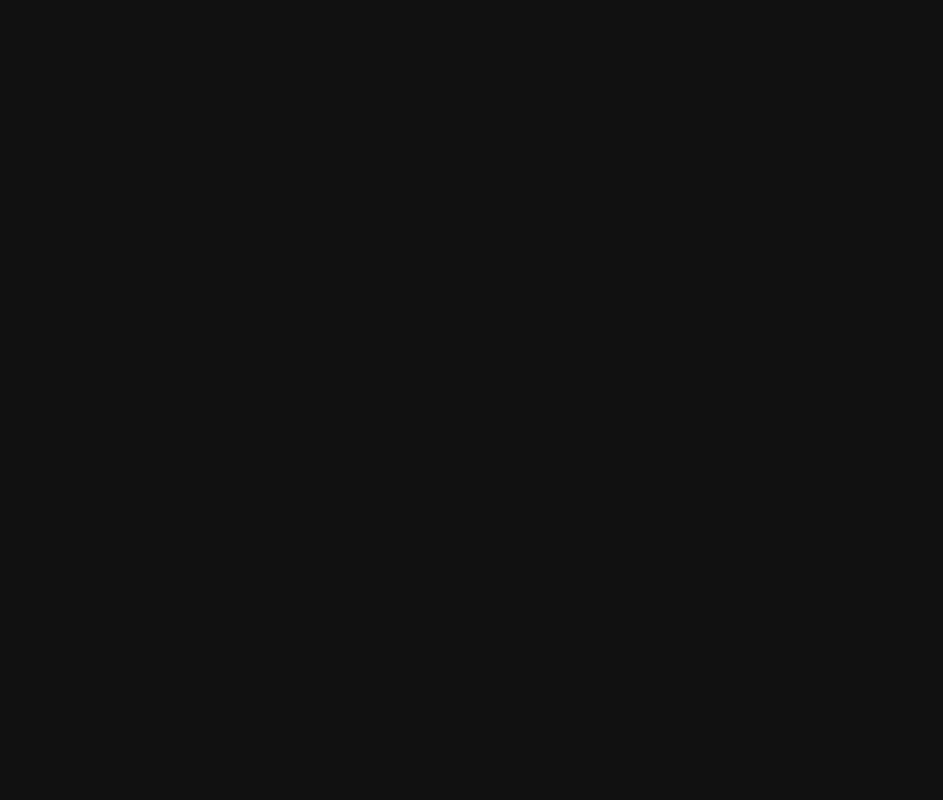
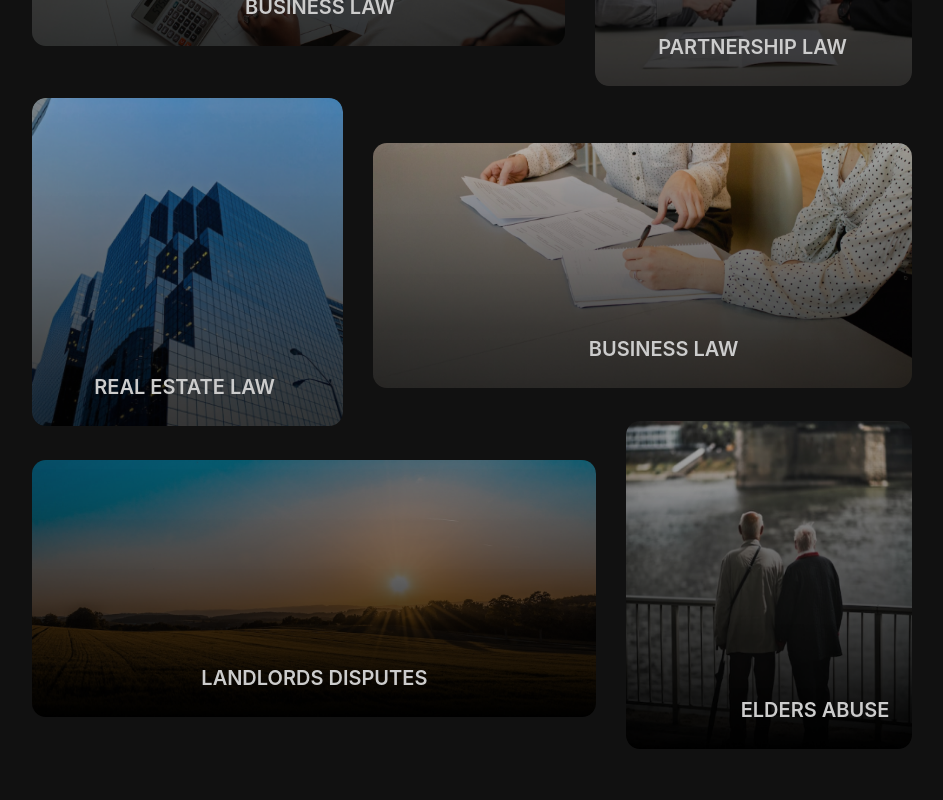
Before and after one commit to coding-francis/react-upskill, a React (Create React App) app: page / in a window 1280 px wide. Shown: the part 2060-2860 px from the top of the page, without its empty margins (168-1111 px from the left). Before the commit the page ends 1670 px from the top, so only its background shows below. Built offline with nearby package versions, Linux system fonts and the light colour scheme.

Commit message:
Practice page done

```diff
--- a/src/components/area/styles.css
+++ b/src/components/area/styles.css
@@ -11,7 +11,7 @@
     font-family: 'Inter';
     font-style: normal;
     font-weight: 600;
-    font-size: 24px;
+    font-size: 34px;
     line-height: 143.02%;
 }
 
@@ -21,6 +21,7 @@
     flex-direction: column;
     align-items: flex-start;
     justify-content: center;
+
 }
 
 #practice-container #cards #mini-card1{
@@ -54,7 +55,7 @@ span{
 
 #partnership{
     width: 100%;
-    height: 40vh;
+    height: 41vh;
     border-radius: 14px;
     transition: 2000ms ease-in;
 }
@@ -75,11 +76,13 @@ span{
     align-items: center;
     justify-content: flex-start;
     gap: 30px;
+    position: relative;
+    bottom: 8vh;
 }
 
 #realestate{
     width:100%;
-    height: 45vh;
+    height: 41vh;
     border-radius: 14px;
     transition: 2000ms ease-in;
 }
@@ -103,3 +106,39 @@ span{
 #business2:hover{
     transform: scale(1.2);
 }
+
+#practice-container #cards #mini-card3{
+    flex: 0.33;
+    display: flex;
+    align-items: center;
+    justify-content: flex-start;
+    gap: 30px;
+    position: relative;
+    bottom: 18vh;
+}
+
+#mini-card3 #landlords{
+    width: 100%;
+    border-radius: 14px;
+    transition: 2000ms ease-in;
+}
+
+#landlords:hover{
+    transform: scale(1.2);
+}
+
+#span5{
+    position: relative;
+    left: 30%;
+}
+
+#abuse{
+    width:100%;
+    height: 41vh;
+    border-radius: 14px;
+    transition: 2000ms ease-in;
+}
+
+#abuse:hover{
+    transform: scale(1.2);
+}
--- a/src/components/home/index.js
+++ b/src/components/home/index.js
@@ -3,12 +3,14 @@ import "./styles.css";
 import Layout from "../../layout";
 import LandingHero from "./landing";
 import AboutUs from "../about/about-us";
+import PracticeArea from "../area/practice-area";
 
 const Home =()=>{
 return(
     <Layout>
         <LandingHero/>
         <AboutUs/>
+        <PracticeArea/>
     </Layout>
     )
 }
```
